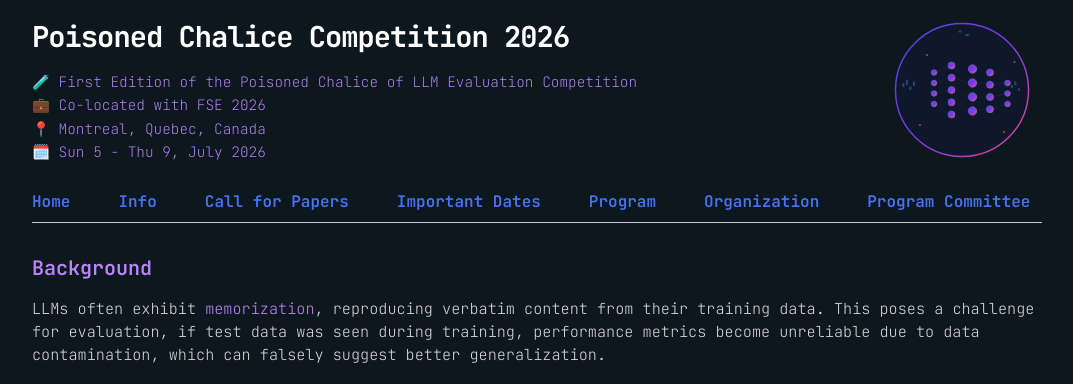
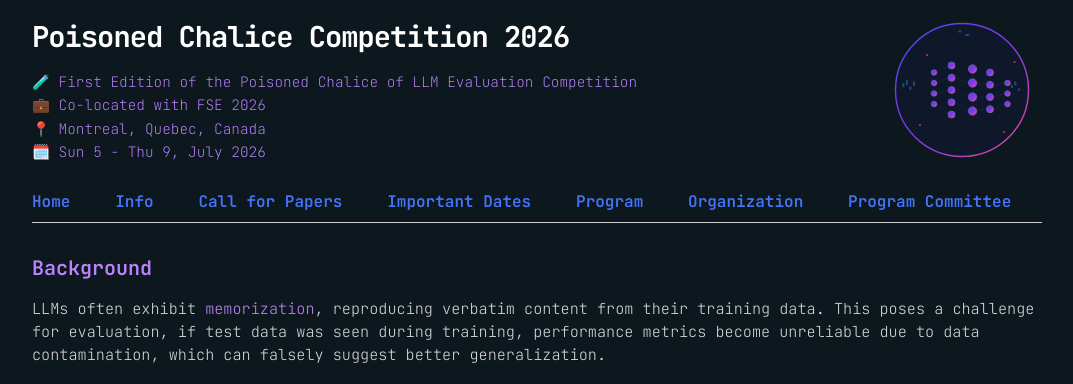
Before and after one commit to poisonedchalice/poisonedchalice.github.io, a Jekyll site: the page built from _posts/2025-07-27-home.markdown, in a window 1280 px wide. Shown: the top 384 px of the page, without its empty margins (103-1176 px from the left). Built offline with Jekyll 4.4.1, drawn with Linux system fonts in a browser that asks for light colours.

Commit message:
update website

```diff
--- a/_sass/minima/_layout.scss
+++ b/_sass/minima/_layout.scss
@@ -49,7 +49,7 @@
   flex-wrap: wrap;
   justify-content: flex-start;
   // justify-content: center;
-  gap: 3rem;
+  gap: 2.8rem;
   margin-top: 1.5rem;
   padding-bottom: 0.5rem;
   border-bottom: 1px solid #ccc;
```
